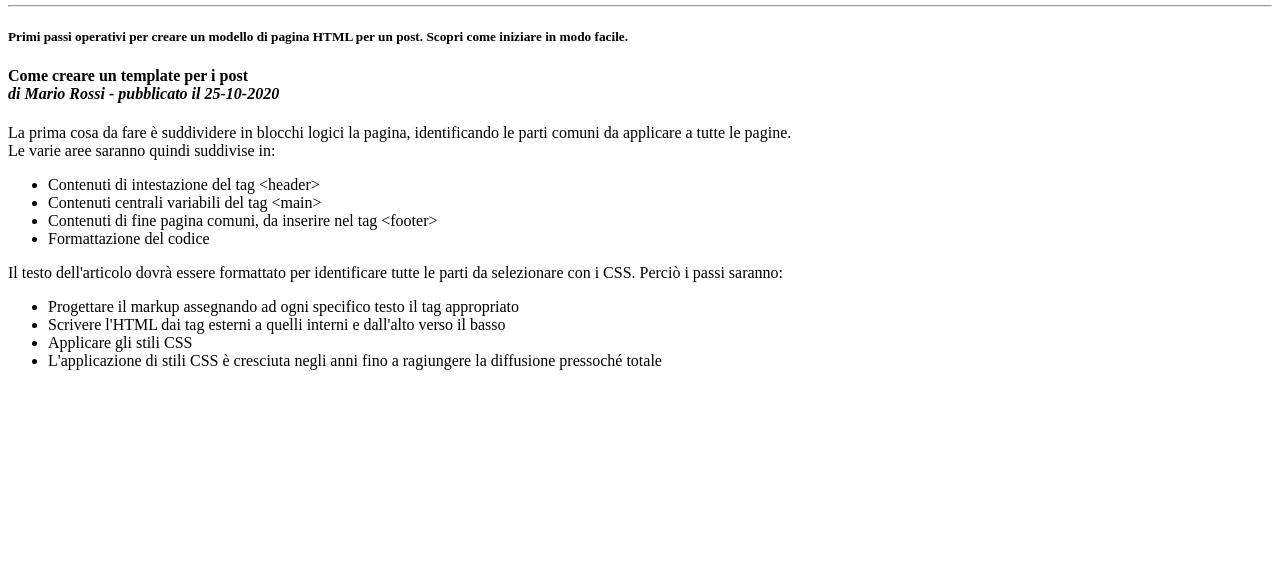
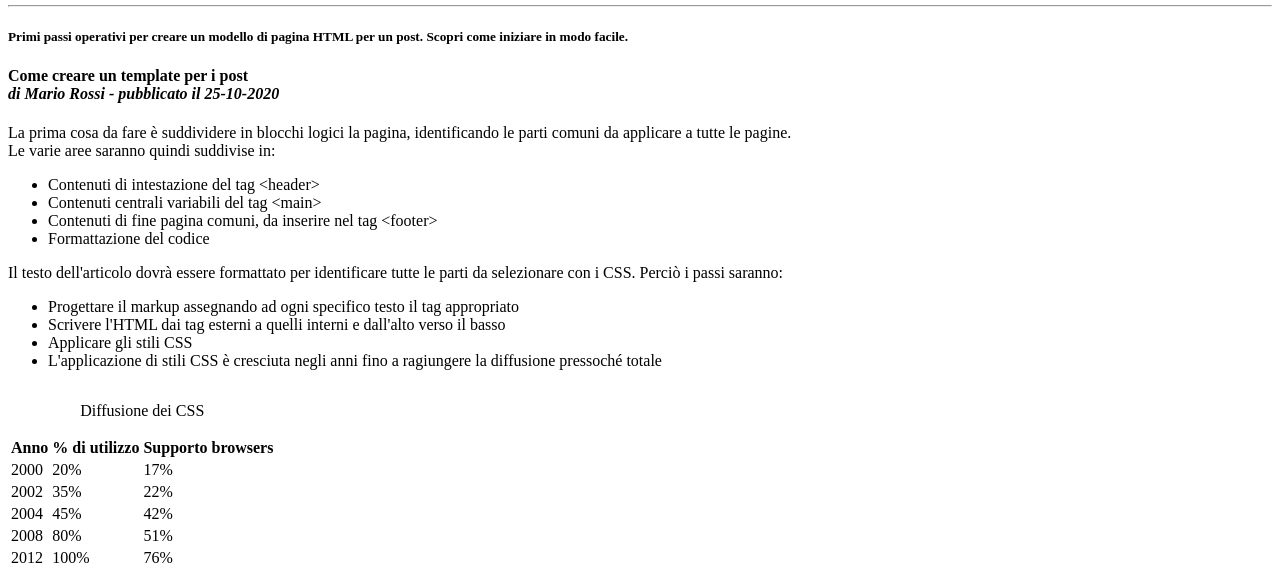
Before and after one commit to AdinaGabrielaIamandi/U1-W1-D2, a plain HTML site: page index.html in a window 1280 px wide. Shown: the part 247-825 px from the top of the page. Before the commit the page ends 800 px from the top, so only its background shows below. Drawn offline with Linux system fonts and the light colour scheme.

Commit message:
add table

```diff
--- a/index.html
+++ b/index.html
@@ -54,6 +54,45 @@
                 L'applicazione di stili CSS è cresciuta negli anni fino a ragiungere la diffusione pressoché totale
             </li>
         </ul>
+        <table>
+            <caption>
+                <p>Diffusione dei CSS</p>
+            </caption>
+            <thead>
+                <tr>
+                    <th>Anno</th>
+                    <th>% di utilizzo</th>
+                    <th>Supporto browsers</th>
+                </tr>
+            </thead>
+            <tbody>
+                <tr>
+                    <td>2000</td>
+                    <td>20%</td>
+                    <td>17%</td>
+                </tr>
+                <tr>
+                    <td>2002</td>
+                    <td>35%</td>
+                    <td>22%</td>
+                </tr>
+                <tr>
+                    <td>2004</td>
+                    <td>45%</td>
+                    <td>42%</td>
+                </tr>
+                <tr>
+                    <td>2008</td>
+                    <td>80%</td>
+                    <td>51%</td>
+                </tr>
+                <tr>
+                    <td>2012</td>
+                    <td>100%</td>
+                    <td>76%</td>
+                </tr>
+            </tbody>
+        </table>
     </main>
 </body>
 
```
